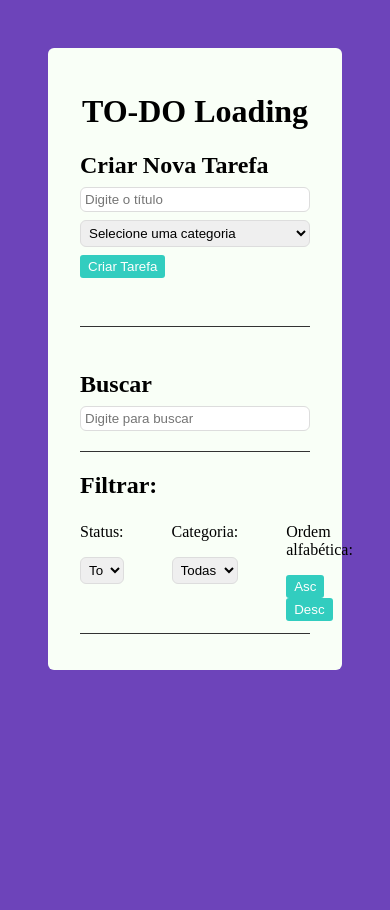
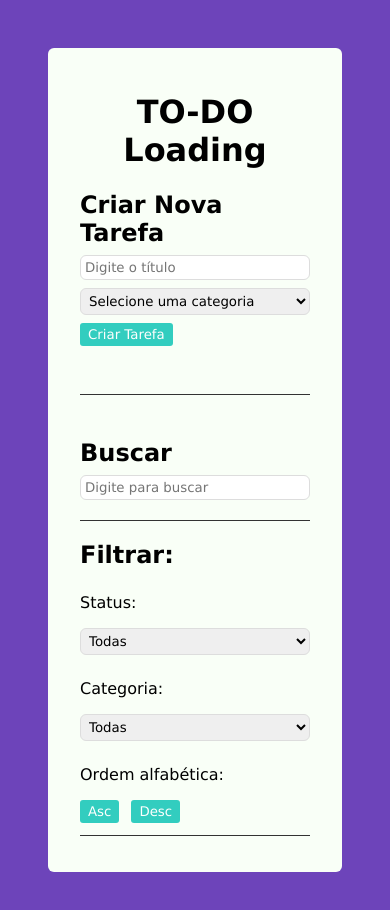
Before and after one commit to alanlimadev/PS-Loading, a React (Vite) app: page / in a window 390 px wide. Shown: the top 910 px of the page. Before the commit the page ends 844 px from the top, so only its background shows below. Built offline with nearby package versions, Linux system fonts and the light colour scheme.

Commit message:
add: responsividade

```diff
--- a/src/App.css
+++ b/src/App.css
@@ -1,3 +1,7 @@
+*{
+  font-family:'Lucida Sans', 'Lucida Sans Regular', 'Lucida Grande', 'Lucida Sans Unicode', Geneva, Verdana, sans-serif;
+}
+
 body{
     margin: 0;
     padding: 48px;
@@ -128,3 +132,23 @@ input, select{
 .filter-options div{
   flex: 1 1 0;
 }
+
+@media (max-width: 768px) {
+  .complete, .remove{
+    display: block;
+    margin: auto auto 12px;
+  }
+
+  .filter-options{
+    flex-direction: column;
+  }
+
+  .todo{
+    flex-direction: column;
+    text-align: center;
+  }
+
+  .filter-options{
+    gap: 0;
+  }
+}
--- a/src/components/Todo.jsx
+++ b/src/components/Todo.jsx
@@ -9,7 +9,7 @@ const Todo = ({todo, removerTarefa, finalizarTarefa}) => {
           </div>
           <div>
             <button className="complete" onClick={() => finalizarTarefa(todo.id)}>Finalizar Tarefa</button>
-            <button className="remove" onClick={() => removerTarefa(todo.id)}>X</button>
+            <button className="remove" onClick={() => removerTarefa(todo.id)}>Excluir</button>
           </div>
         </div>
   )
```
